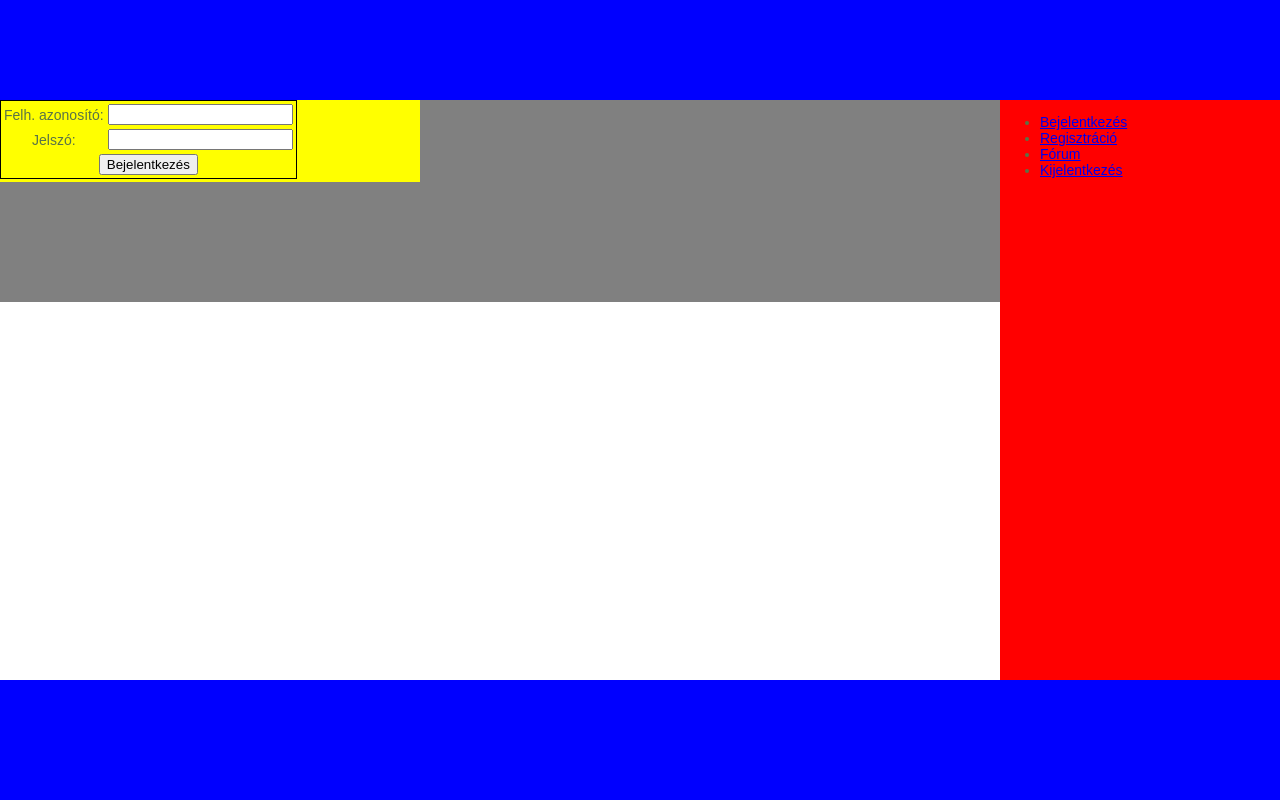
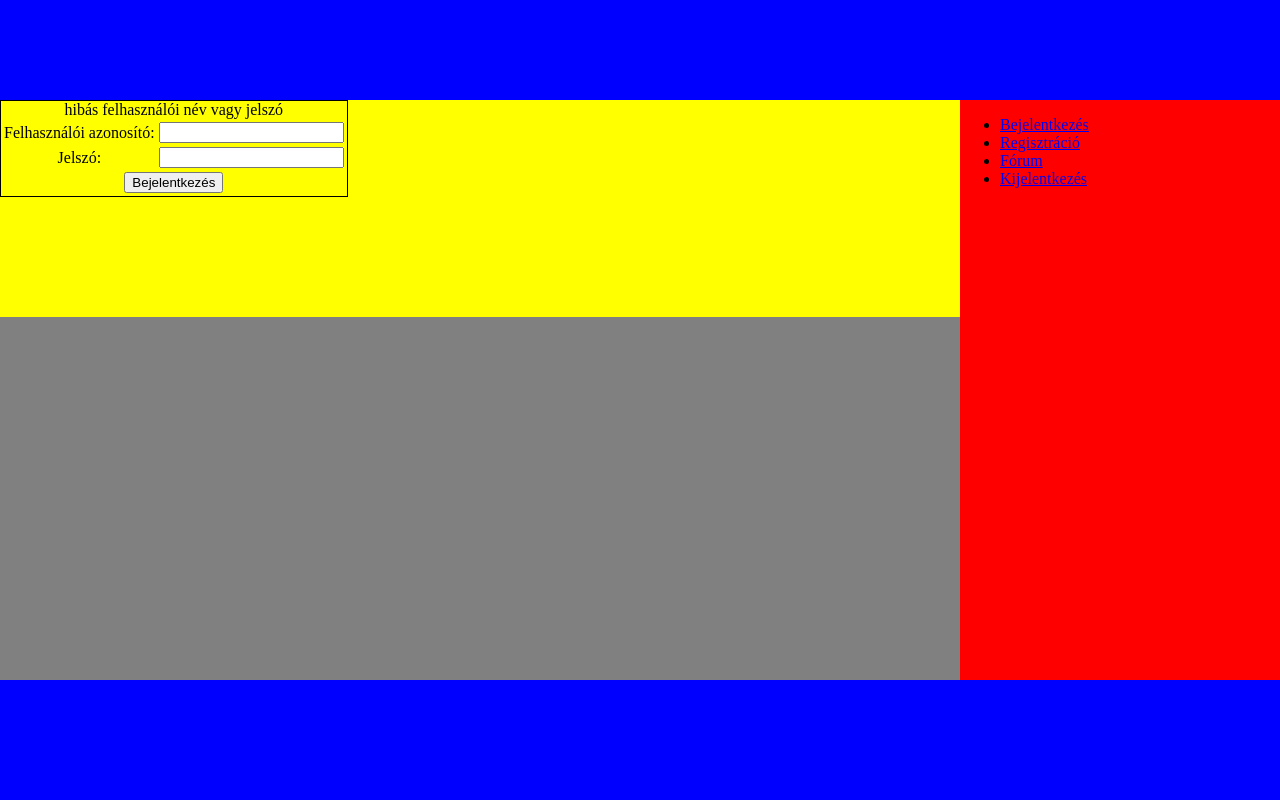
Before and after one commit to gsanta/webterv, a PHP site: page /forum.php?page=login&action=login in a window 1280 px wide. Run offline with PHP 8.4, Linux system fonts and the light colour scheme.

Commit message:
login started

```diff
--- a/controller/controller.php
+++ b/controller/controller.php
@@ -18,10 +18,30 @@ class Controller {
 		if($page == NULL) {
 			$this->contentArray = array('header','content', 'footer');
 		} else if($page == 'login') {
+
+			$action = isset($_GET['action']) ? $_GET['action'] : null;
+
 			$this->varArray = array(
-				"valami" => "Név: ",
+				"user_name_label" => "Felhasználói azonosító: ",
+				"password_label" => "Jelszó: ",
+				"user_name" => "",
+				"login_message" => "",
+				"error_message" => ""
 			);
 			$this->contentArray = array('header','content_login', 'footer');
+
+			if($action == "login") {
+				$user_name = isset($_POST['user_name']) ? $_POST['user_name'] : null;
+				$password = isset($_POST['password']) ? $_POST['password'] : null;
+
+				if($this->authenticate($user_name, $password)) {
+					$this->varArray["login_message"] = "sikerült!";
+				} else {
+					$this->varArray["user_name"] =  $user_name;
+					$this->varArray["error_message"] = "hibás felhasználói név vagy jelszó";
+				}
+			}
+
 		}
 	}
 
@@ -33,4 +53,12 @@ class Controller {
 	public function getValue($param) {
 		return $this->varArray[$param];
 	}
+
+	private function authenticate($user_name, $password) {
+		if($user_name == "admin" && $password == "santag") {
+			return true;
+		} else {
+			return false;
+		}
+	}
 }
--- a/css/forum.css
+++ b/css/forum.css
@@ -1,52 +1,42 @@
-body {
-    font: 62.5% Arial, Helvetica, sans-serif;
-    color: #597347;
+
+
+html, body {
     margin: 0;
+    padding: 0;
+    height: 100%;
+}
+
+p {
+    margin: 0 0;
     padding: 0;
 }
 
-h1, h2 {
-    color: #87ac6d;
-    font-family: Tahoma, Arial, Geneva, sans-serif;
-    margin: 20px 0 10px;
-}
-
 h1 {
-    font-size: 2.5em;
-}
-
-p {
-    margin: 10px 0;
-    padding: 0;
-}
-
-blockquote {
-    font-style: italic;
+    margin-top: 0;
+    padding-top: 0.5em;
 }
 
 #header-wrap {
     position: fixed;
     top: 0;
     width: 100%;
-    /*overflow: auto;*/
-}
-
-#header-container {
     height: 100px;
     background: blue;
 }
 
 #container {
     width: 100%;
-    font-size: 1.4em;
-    padding: 100px 0 120px;
+    margin: 0 0 -120px 0;
+    min-height: 100%;
     overflow: auto;
     background: grey;
 }
 
 #content {
-    margin-right: 23em;
-    width: 30em;
+    margin: 0;
+    padding: 100px 0 120px 0;
+    min-height: 100%;
+    margin-right: 20em;
     background: yellow;
 }
 
@@ -56,7 +46,6 @@ blockquote {
     top: 100px;
     right: 0;
     width: 20em;
-    margin-bottom: 500px;
     background: red;
 }
 
@@ -64,12 +53,9 @@ blockquote {
     position: fixed;
     bottom: 0;
     width: 100%;
-        overflow: auto;
-}
-
-#footer-container {
+    overflow: auto;
+    height: 120px;
     background: blue;
-    height: 120px;
 }
 
 #login-form {
--- a/includes/content.php
+++ b/includes/content.php
@@ -1,5 +1,3 @@
-<!-- <div id="ie6pagewrap"> -->
-	<div id="ie6pagecontainer">
         <div id="container">
             <div id="content">
                 <h1>Sed ut perspiciatis unde</h1>
@@ -13,11 +11,10 @@
             </div>
         <div id="menu">
         	<ul>
-                <li><a href="#">Bejelentkezés</a></li>
+                <li><a href="forum.php?page=login">Bejelentkezés</a></li>
                 <li><a href="#">Regisztráció</a></li>
                 <li><a href="#">Fórum</a></li>
                 <li><a href="#">Kijelentkezés</a></li>
             </ul>
         </div>
         </div><!--END CONTAINER-->
-	</div>
--- a/includes/content_login.php
+++ b/includes/content_login.php
@@ -1,16 +1,18 @@
 <!-- <div id="ie6pagewrap"> -->
-	<div id="ie6pagecontainer">
         <div id="container">
             <div id="content">
-                <form id="login-form">
+                <form id="login-form" action="forum.php?page=login&action=login" method="post">
+                    <?php echo $controller->getValue("login_message"); ?>
+                    <?php echo $controller->getValue("error_message"); ?>
                     <table>
                         <tr>
-                            <td>Felh. azonosító:</td>
-                            <td><input type="text"/></td>
+                            <!-- <td>Felh. azonosító:</td> -->
+                            <td><?php echo $controller->getValue("user_name_label"); ?></td>
+                            <td><input type="text" name="user_name" value="<?php echo $controller->getValue("user_name"); ?>"/></td>
                         </tr>
                         <tr>
-                            <td>Jelszó:</td>
-                            <td><input type="password"/></td>
+                            <td><?php echo $controller->getValue("password_label"); ?></td>
+                            <td><input type="password" name="password"/></td>
                         </tr>
                         <tr>
                             <td colspan="2"><input type="submit" value="Bejelentkezés"/></td>
@@ -21,11 +23,10 @@
             </div>
         <div id="menu">
         	<ul>
-                <li><a href="#">Bejelentkezés</a></li>
+                <li><a href="forum.php?page=login">Bejelentkezés</a></li>
                 <li><a href="#">Regisztráció</a></li>
                 <li><a href="#">Fórum</a></li>
                 <li><a href="#">Kijelentkezés</a></li>
             </ul>
         </div>
         </div><!--END CONTAINER-->
-	</div>
--- a/includes/footer.php
+++ b/includes/footer.php
@@ -1,7 +1,5 @@
 	<div id="footer-wrap">
-		<div id="footer-container">
 
-		</div>
 	</div>
 </body>
 </html>
--- a/includes/header.php
+++ b/includes/header.php
@@ -12,7 +12,5 @@
 <body>
 
 	<div id="header-wrap">
-		<div id="header-container">
 
-		</div>
 	</div>
```
